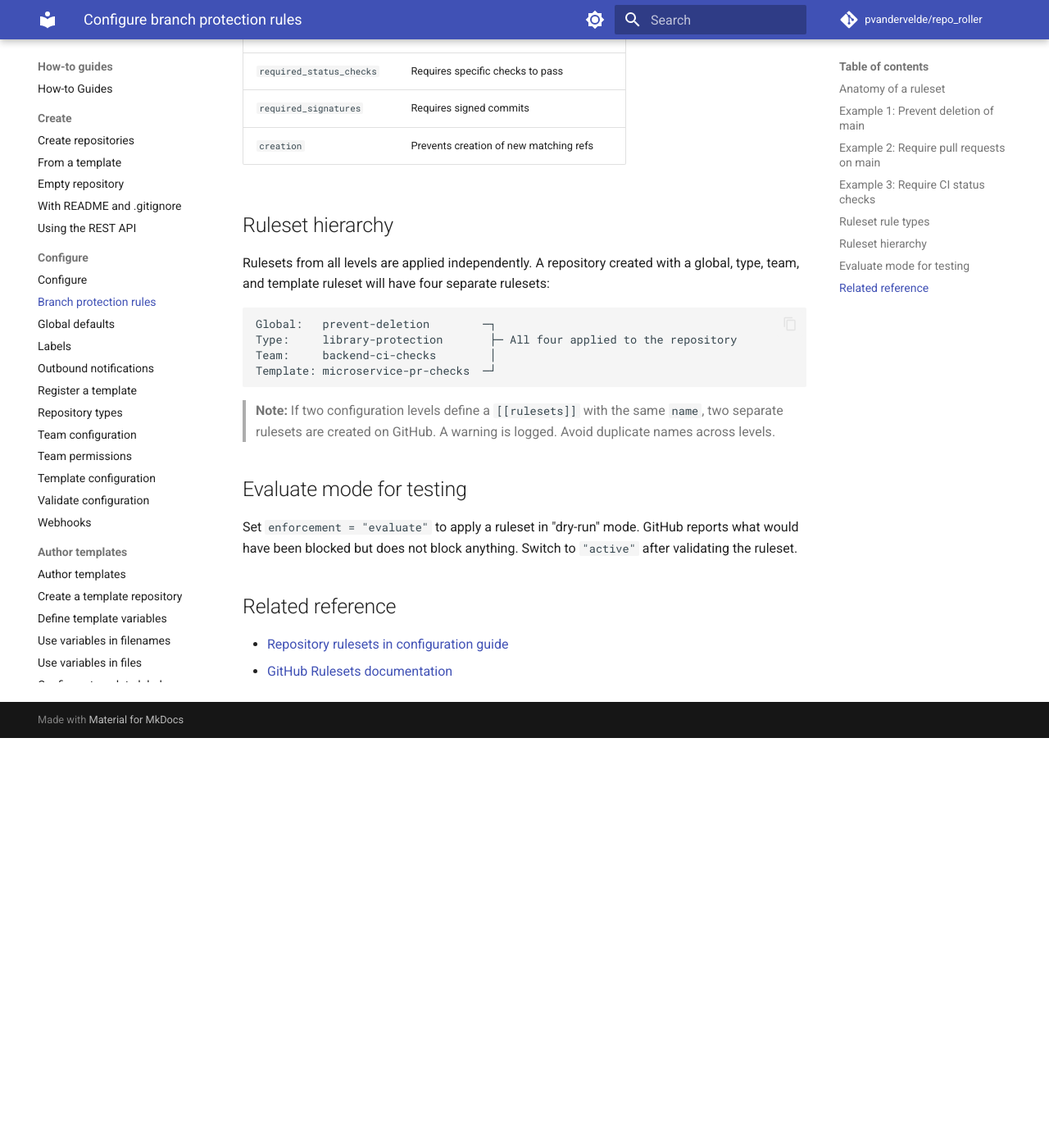
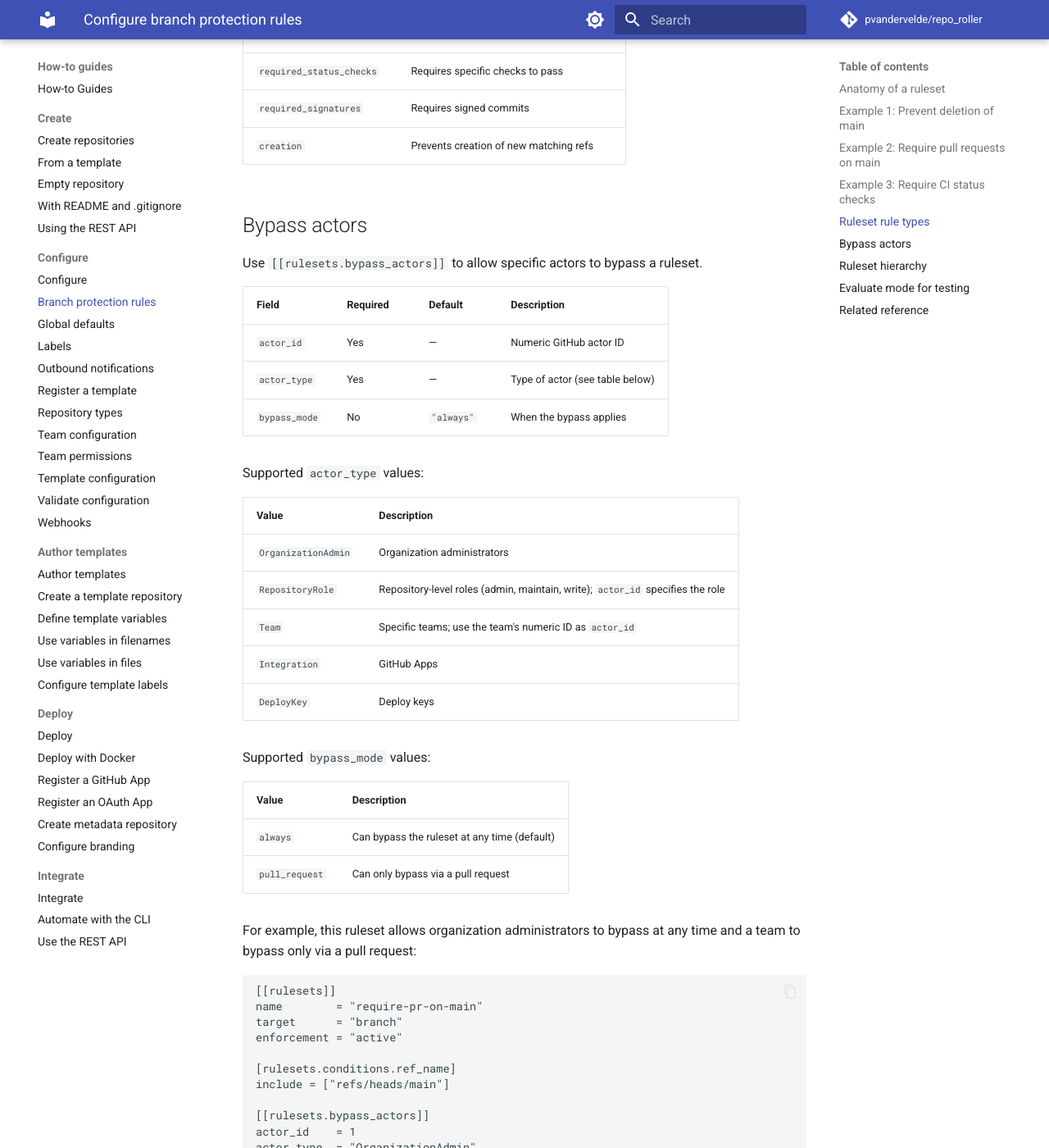
Before and after one commit to pvandervelde/repo_roller, an MkDocs documentation site: the page built from docs/user/how-to/configure/branch-protection-rules.md, in a window 1280 px wide and 1400 px high, scrolled down 2080 px. Shown: the whole window at 82% size. Built offline with MkDocs 1.6.1 and Material for MkDocs 9.7.7, drawn with Linux system fonts in a browser that asks for light colours; comment, search, counter and statistics services are not loaded; before the commit the page ends 2980 px from its top, so only the background shows below that; some of the changed text lies outside the part shown.

Commit message:
docs: document ruleset bypass actors
Co-authored-by: copilot-swe-agent[bot] <198982749+Copilot@users.noreply.github.com>

````diff
--- a/docs/user/how-to/configure/branch-protection-rules.md
+++ b/docs/user/how-to/configure/branch-protection-rules.md
@@ -96,6 +96,59 @@ required_status_checks = [
 | `required_signatures` | Requires signed commits |
 | `creation` | Prevents creation of new matching refs |
 
+## Bypass actors
+
+Use `[[rulesets.bypass_actors]]` to allow specific actors to bypass a ruleset.
+
+| Field | Required | Default | Description |
+|---|---|---|---|
+| `actor_id` | Yes | — | Numeric GitHub actor ID |
+| `actor_type` | Yes | — | Type of actor (see table below) |
+| `bypass_mode` | No | `"always"` | When the bypass applies |
+
+Supported `actor_type` values:
+
+| Value | Description |
+|---|---|
+| `OrganizationAdmin` | Organization administrators |
+| `RepositoryRole` | Repository-level roles (admin, maintain, write); `actor_id` specifies the role |
+| `Team` | Specific teams; use the team's numeric ID as `actor_id` |
+| `Integration` | GitHub Apps |
+| `DeployKey` | Deploy keys |
+
+Supported `bypass_mode` values:
+
+| Value | Description |
+|---|---|
+| `always` | Can bypass the ruleset at any time (default) |
+| `pull_request` | Can only bypass via a pull request |
+
+For example, this ruleset allows organization administrators to bypass at any time and a team to bypass only via a pull request:
+
+```toml
+[[rulesets]]
+name        = "require-pr-on-main"
+target      = "branch"
+enforcement = "active"
+
+[rulesets.conditions.ref_name]
+include = ["refs/heads/main"]
+
+[[rulesets.bypass_actors]]
+actor_id    = 1
+actor_type  = "OrganizationAdmin"
+bypass_mode = "always"
+
+[[rulesets.bypass_actors]]
+actor_id    = 123
+actor_type  = "Team"
+bypass_mode = "pull_request"
+
+[[rulesets.rules]]
+type = "pull_request"
+required_approving_review_count = 2
+```
+
 ## Ruleset hierarchy
 
 Rulesets from all levels are applied independently. A repository created with a global, type, team, and template ruleset will have four separate rulesets:
````
